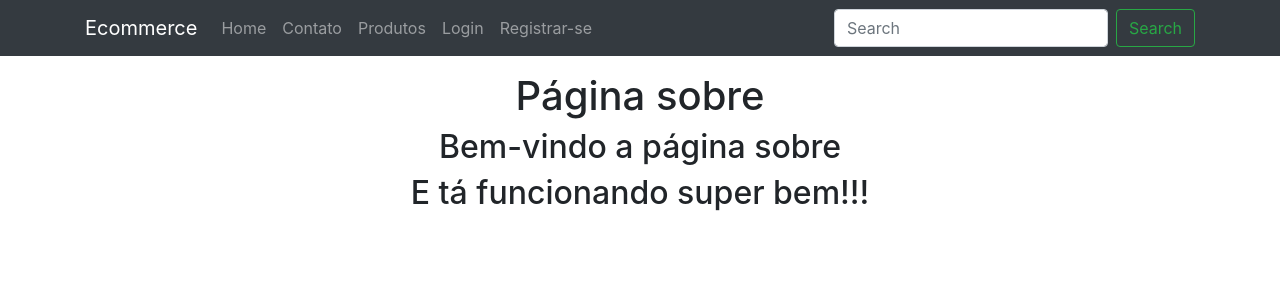
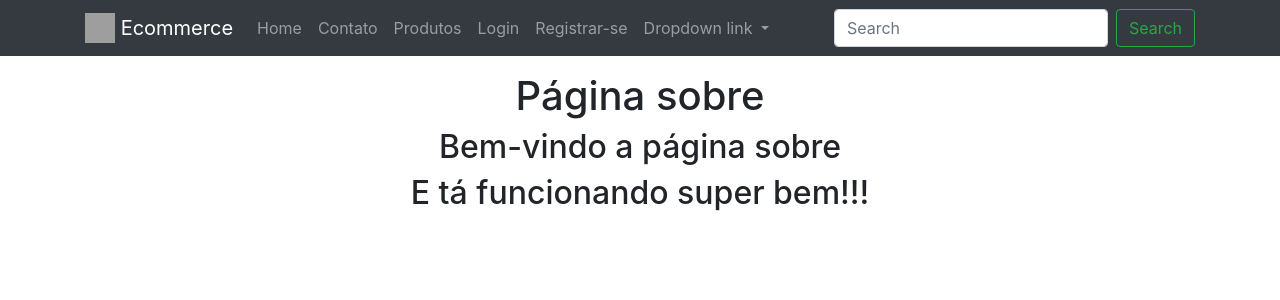
Before and after one commit to kauanvalongo/E-commerce, a Django app: page /about/ in a window 1280 px wide. Shown: the top 300 px of the page. Run offline with Django 4.2, Linux system fonts and the light colour scheme; parts of the project's set-up code (start-up, migrations or seed data) failed here and were passed over; some libraries are stand-ins or nearby versions; grey boxes are pictures that could not be loaded.

Commit message:
Add a bootstrap dropdown link in navbar ( line 39-48 templates/base/navbar.html )

```diff
--- a/templates/base.html
+++ b/templates/base.html
@@ -11,6 +11,7 @@
         {% include 'base/css.html' %}
         {% block base_head %}{% endblock base_head %}
     </head>
+
     <body>
         {% include 'base/navbar.html' with nome_da_marca='Ecommerce' %}
         {% block content %} {% endblock %}
--- a/templates/base/navbar.html
+++ b/templates/base/navbar.html
@@ -7,7 +7,9 @@
 {% url 'register' as register_url %}
 <nav class="navbar navbar-expand-lg navbar-dark bg-dark mb-3">
   <div class='container'>
-    <a class="navbar-brand" href="{{ home_url }}">{% if nome_da_marca %} {{ nome_da_marca }} {% else %} C&oacute;digo Fluente eCommerce {% endif %}</a>
+    <a class="navbar-brand" href="{{ home_url }}">
+    <img src="https://getbootstrap.com/docs/4.0/assets/brand/bootstrap-solid.svg" width="30" height="30" class="d-inline-block align-top" alt="">
+    {% if nome_da_marca %} {{ nome_da_marca }} {% else %} C&oacute;digo Fluente eCommerce {% endif %}</a>
     <button class="navbar-toggler" type="button" data-toggle="collapse" data-target="#navbarNav" aria-controls="navbarNav" aria-expanded="false" aria-label="Toggle navigation">
       <span class="navbar-toggler-icon"></span>
     </button>
@@ -34,6 +36,16 @@
           <a class="nav-link" href="{{ register_url }}">Registrar-se</a>
         </li>
       {% endif %}
+      <li class="nav-item dropdown">
+        <a class="nav-link dropdown-toggle" href="#" id="navbarDropdownMenuLink" data-toggle="dropdown" aria-haspopup="true" aria-expanded="false">
+        Dropdown link
+        </a>
+        <div class="dropdown-menu" aria-labelledby="navbarDropdownMenuLink">
+        <a class="dropdown-item" href="#">Action</a>
+        <a class="dropdown-item" href="#">Another action</a>
+        <a class="dropdown-item" href="#">Something else here</a>
+        </div>
+      </li>
       </ul>
       <form class="form-inline my-2 my-lg-0">
         <input class="form-control mr-sm-2" type="search" placeholder="Search" aria-label="Search">
```
